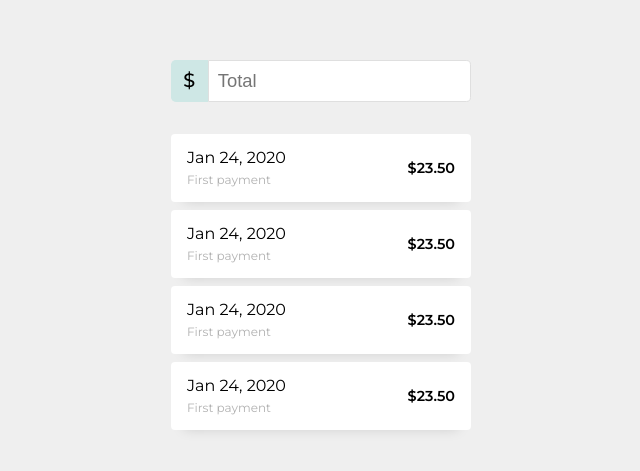
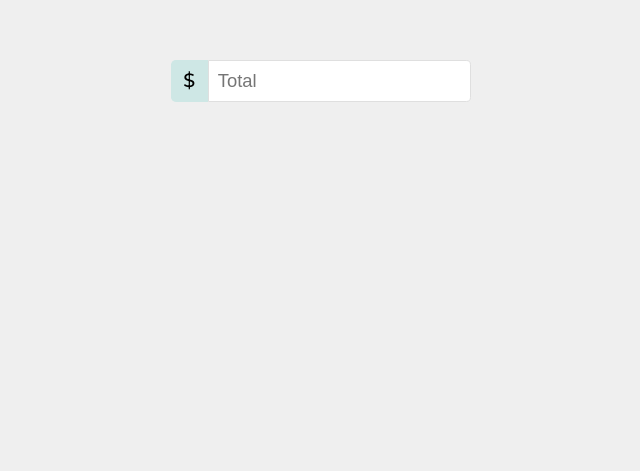
Before and after one commit to BrandonClapp/installment-calculator, an Angular app in the folder angular/installment-calculator/: page / in a window 1280 px wide. Shown: the part 171-642 px from the top of the page, without its empty margins (319-959 px from the left). Built offline with nearby package versions, Linux system fonts and the light colour scheme.

Commit message:
Make payment component

```diff
--- a/angular/installment-calculator/src/app/app.component.html
+++ b/angular/installment-calculator/src/app/app.component.html
@@ -13,14 +13,19 @@
         placeholder="Total"
       />
     </div>
-    <div *ngIf="true" class="calculator">
-      <div *ngFor="let payment of [0, 1, 2, 3]" class="payment">
-        <div class="details">
-          <div class="date">Jan 24, 2020</div>
-          <div class="sequence">First payment</div>
-        </div>
-        <div class="amount">$23.50</div>
-      </div>
+    <div class="calculator">
+      <ng-container *ngIf="payments.length > 0; else placeholder">
+        <app-payment
+          *ngFor="let payment of payments"
+          [title]="payment.title"
+          [subtitle]="payment.subtitle"
+          [amount]="payment.amount"
+        ></app-payment>
+      </ng-container>
+
+      <ng-template #placeholder>
+        <div class="placeholder"></div>
+      </ng-template>
     </div>
   </div>
 </div>
--- a/angular/installment-calculator/src/app/app.component.scss
+++ b/angular/installment-calculator/src/app/app.component.scss
@@ -42,32 +42,9 @@
     flex-direction: column;
     gap: 0.5em;
 
-    // This will be it's own component
-    .payment {
-      display: flex;
-      padding: 1em;
-      background-color: #fff;
-      border-radius: 0.25em;
-      box-shadow: 0px 12px 12px -13px rgba(0, 0, 0, 0.15);
-
-      .details {
-        flex-grow: 1;
-
-        .date {
-          padding-bottom: 0.5em;
-        }
-        .sequence {
-          color: rgb(177, 177, 177);
-          font-size: 0.75em;
-        }
-      }
-      .amount {
-        display: flex;
-        justify-content: right;
-        align-items: center;
-        font-weight: 600;
-        font-size: 0.9em;
-      }
+    // Maybe move this out
+    .placeholder {
+      height: 296px;
     }
   }
 }
--- a/angular/installment-calculator/src/app/app.component.ts
+++ b/angular/installment-calculator/src/app/app.component.ts
@@ -1,4 +1,4 @@
-import { Component } from '@angular/core';
+import { Component, OnInit } from '@angular/core';
 
 @Component({
   selector: 'app-root',
@@ -6,8 +6,20 @@ import { Component } from '@angular/core';
   styleUrls: ['./app.component.scss'],
 })
 export class AppComponent {
+  // todo: make type for this
+  payments2 = [
+    { title: 'Jan 24, 2020', subtitle: 'First payment', amount: 23.5 },
+    { title: 'Feb 07, 2020', subtitle: 'Second payment', amount: 23.5 },
+    { title: 'Feb 21, 2020', subtitle: 'Third payment', amount: 23.54 },
+    { title: 'Mar 06, 2020', subtitle: 'Fourth payment', amount: 23.5 },
+  ];
+
+  payments: { title: string; subtitle: string; amount: number }[] = [];
+
   submitTotal(total: number) {
     // todo: dispatch TotalSubmitted action
     console.log('event', total);
+    if (total) this.payments = this.payments2;
+    else this.payments = [];
   }
 }
--- a/angular/installment-calculator/src/app/app.module.ts
+++ b/angular/installment-calculator/src/app/app.module.ts
@@ -2,10 +2,12 @@ import { NgModule } from '@angular/core';
 import { BrowserModule } from '@angular/platform-browser';
 
 import { AppComponent } from './app.component';
+import { PaymentComponent } from './payment/payment.component';
 
 @NgModule({
   declarations: [
-    AppComponent
+    AppComponent,
+    PaymentComponent
   ],
   imports: [
     BrowserModule
--- /dev/null
+++ b/angular/installment-calculator/src/app/payment/payment.component.html
@@ -0,0 +1,8 @@
+<div class="payment">
+  <div class="details">
+    <div class="date">{{ title }}</div>
+    <div class="sequence">{{ subtitle }}</div>
+  </div>
+  <!--TODO: Number format 2 decimals-->
+  <div class="amount">${{ amount | number: "0.2" }}</div>
+</div>
--- /dev/null
+++ b/angular/installment-calculator/src/app/payment/payment.component.scss
@@ -0,0 +1,26 @@
+.payment {
+  display: flex;
+  padding: 1em;
+  background-color: #fff;
+  border-radius: 0.25em;
+  box-shadow: 0px 12px 12px -13px rgba(0, 0, 0, 0.15);
+
+  .details {
+    flex-grow: 1;
+
+    .date {
+      padding-bottom: 0.5em;
+    }
+    .sequence {
+      color: rgb(177, 177, 177);
+      font-size: 0.75em;
+    }
+  }
+  .amount {
+    display: flex;
+    justify-content: right;
+    align-items: center;
+    font-weight: 600;
+    font-size: 0.9em;
+  }
+}
```
Also changed, not shown: angular/installment-calculator/src/app/payment/payment.component.ts (added, +12 -0 lines), 1 other file (tests, documents, lock files or other folders).
